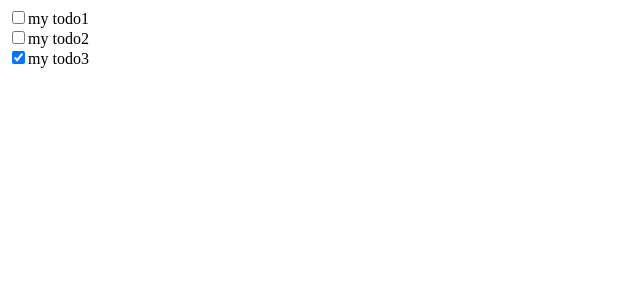
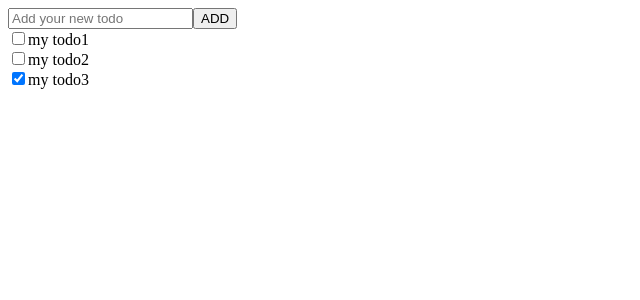
Before and after one commit to 22-JWL/Todo-react, a React (Create React App) app in the folder client/: page / in a window 1280 px wide. Shown: the top 300 px of the page, without its empty margins (0-640 px from the left). Built offline with nearby package versions, Linux system fonts and the light colour scheme.

Commit message:
feat: todo: 하나 추가하기

```diff
--- a/client/src/App.js
+++ b/client/src/App.js
@@ -1,5 +1,6 @@
 import { useState } from 'react';
 import Todo from './components/Todo';
+import AddTodo from './components/AddTodo';
 
 function App() {
   const [todoItems, setTodoItems] = useState([
@@ -19,8 +20,23 @@
       done: true,
     },
   ]);
+  //todoItems 상태에 새로운 투두를 추가하는 일
+  const addItem = (newItem) => {
+    console.log(newItem); //{title:저녁먹기}
+
+    //newItem: {id: 5, title: '저녁먹기', done: false}
+    newItem.id = todoItems.length + 1;
+    newItem.done = false;
+
+    //todoItems 배열에 newItem을 추가
+    setTodoItems([...todoItems, newItem]);
+  };
+
   return (
     <div className="App">
+      <AddTodo addItem={addItem} />
+
+      {/* todoItems반복, */}
       {todoItems.map((item) => (
         <Todo key={item.id} item={item}></Todo>
       ))}
--- /dev/null
+++ b/client/src/components/AddTodo.js
@@ -0,0 +1,30 @@
+import React, { useState } from 'react';
+
+export default function AddTodo({ addItem }) {
+  const [todoItem, setTodoItem] = useState({
+    title: '',
+  });
+
+  const onButtonClick = () => {
+    addItem(todoItem);
+    setTodoItem({
+      title: '',
+    });
+
+    //input 초기화
+  };
+
+  return (
+    <div className="AddTodo">
+      <input
+        type="text"
+        placeholder="Add your new todo"
+        value={todoItem.title}
+        onChange={(e) => setTodoItem({ title: e.target.value })}
+      />
+      <button on onClick={onButtonClick}>
+        ADD
+      </button>
+    </div>
+  );
+}
```
